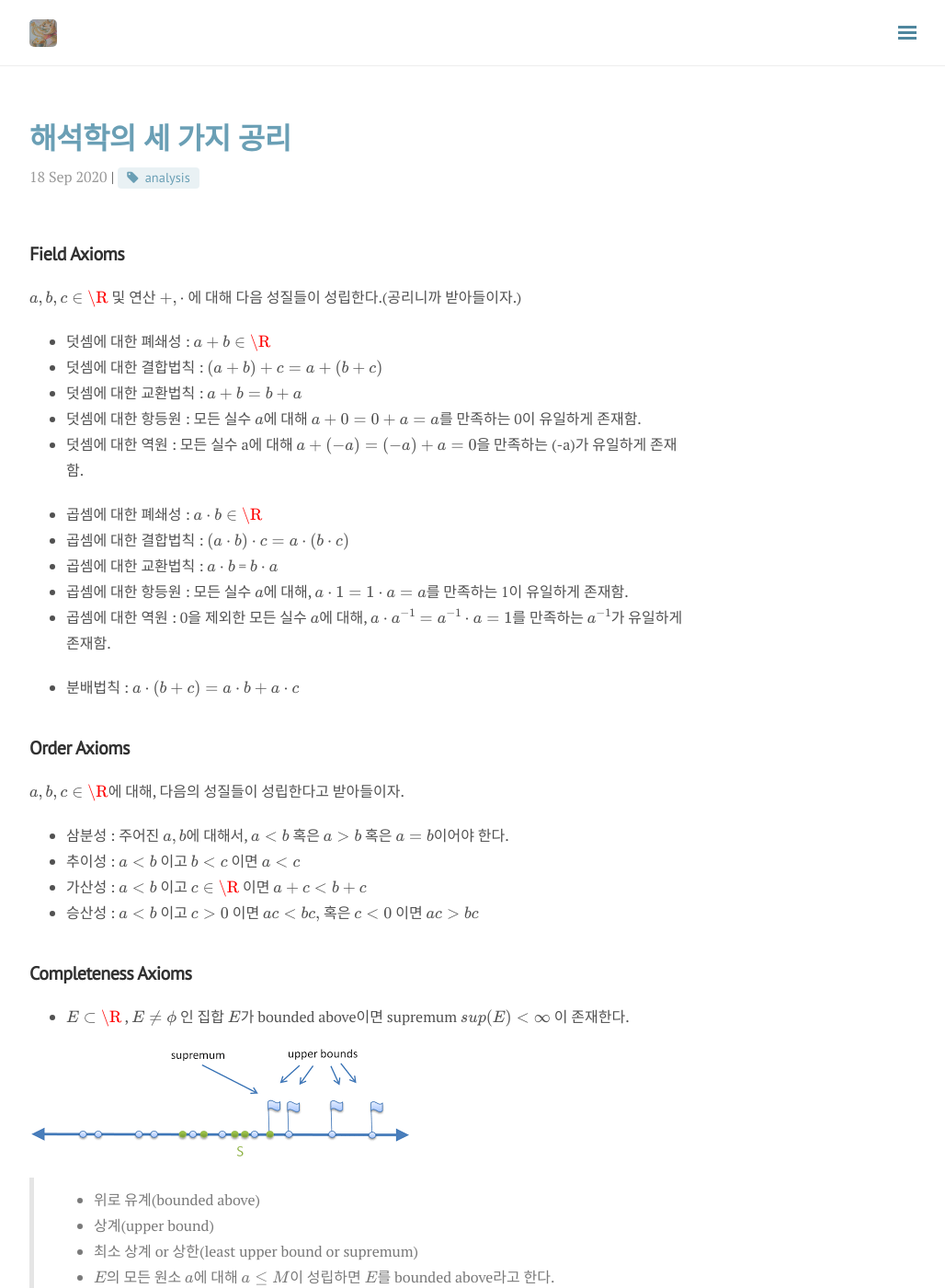
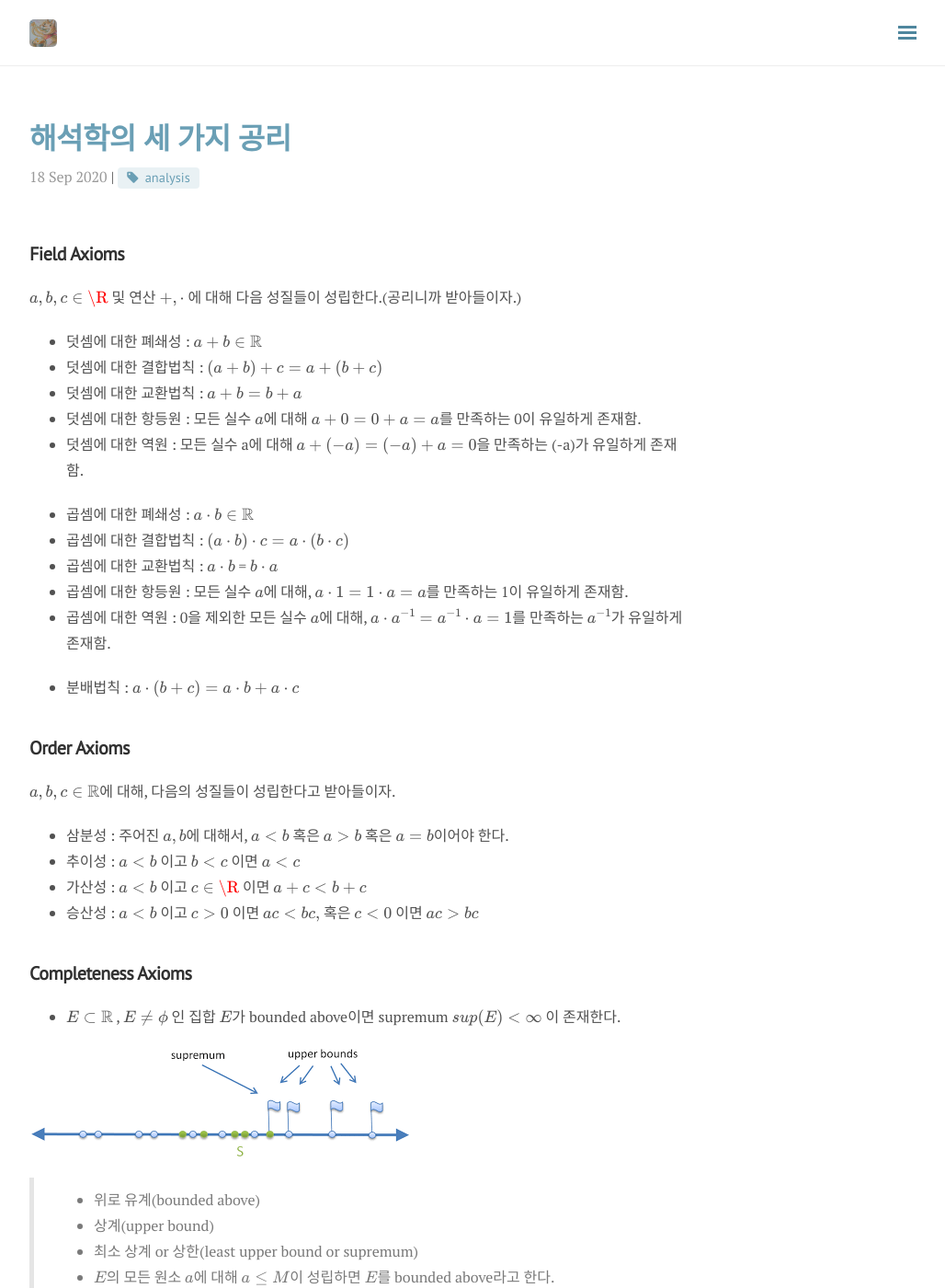
Before and after one commit to del-luna/del-luna.github.io, a Jekyll site: the page built from _posts/2020-09-18-analysis0-post.md, in a window 1280 px wide and 1400 px high. Shown: the whole window at 92% size, without its empty margins (248-1276 px from the left). Built offline with Jekyll 4.4.1, drawn with Linux system fonts in a browser that asks for light colours; nearby versions of some CDN libraries; formulas are drawn with MathJax 3; comment, search, counter and statistics services are not loaded.

Commit message:
chage latex symbol R(real number)

```diff
--- a/_posts/2020-09-18-analysis0-post.md
+++ b/_posts/2020-09-18-analysis0-post.md
@@ -18,7 +18,7 @@ $a,b,c \in \R$ 및 연산 $+,\cdot$ 에 대해 다음 성질들이 성립한다.
 
 
 
-- 덧셈에 대한 폐쇄성 : $a + b \in \R$
+- 덧셈에 대한 폐쇄성 : $a + b \in \mathbb R$
 - 덧셈에 대한 결합법칙 : $(a+b)+c = a+(b+c)$
 - 덧셈에 대한 교환법칙 : $a+b = b+a$
 - 덧셈에 대한 항등원 : 모든 실수 $a$에 대해 $a+0 = 0+a = a$를 만족하는 0이 유일하게 존재함.
@@ -26,7 +26,7 @@ $a,b,c \in \R$ 및 연산 $+,\cdot$ 에 대해 다음 성질들이 성립한다.
 
 
 
-- 곱셈에 대한 폐쇄성 : $a\cdot b \in \R$
+- 곱셈에 대한 폐쇄성 : $a\cdot b \in \mathbb R$
 - 곱셈에 대한 결합법칙 : $(a\cdot b)\cdot c = a\cdot (b\cdot c)$
 - 곱셈에 대한 교환법칙 : $a\cdot b$ = $b\cdot a$
 - 곱셈에 대한 항등원 : 모든 실수 $a$에 대해, $a\cdot 1 = 1\cdot a = a$를 만족하는 1이 유일하게 존재함.
@@ -42,7 +42,7 @@ $a,b,c \in \R$ 및 연산 $+,\cdot$ 에 대해 다음 성질들이 성립한다.
 
 
 
-$a,b,c \in \R$에 대해, 다음의 성질들이 성립한다고 받아들이자.
+$a,b,c \in \mathbb R$에 대해, 다음의 성질들이 성립한다고 받아들이자.
 
 
 
@@ -57,7 +57,7 @@ $a,b,c \in \R$에 대해, 다음의 성질들이 성립한다고 받아들이자
 
 
 
-- $E\subset \R $ , $E \neq \phi$ 인 집합 $E$가 bounded above이면 supremum $sup(E)<\infty$ 이 존재한다.
+- $E\subset \mathbb R $ , $E \neq \phi$ 인 집합 $E$가 bounded above이면 supremum $sup(E)<\infty$ 이 존재한다.
 
 
 
```
